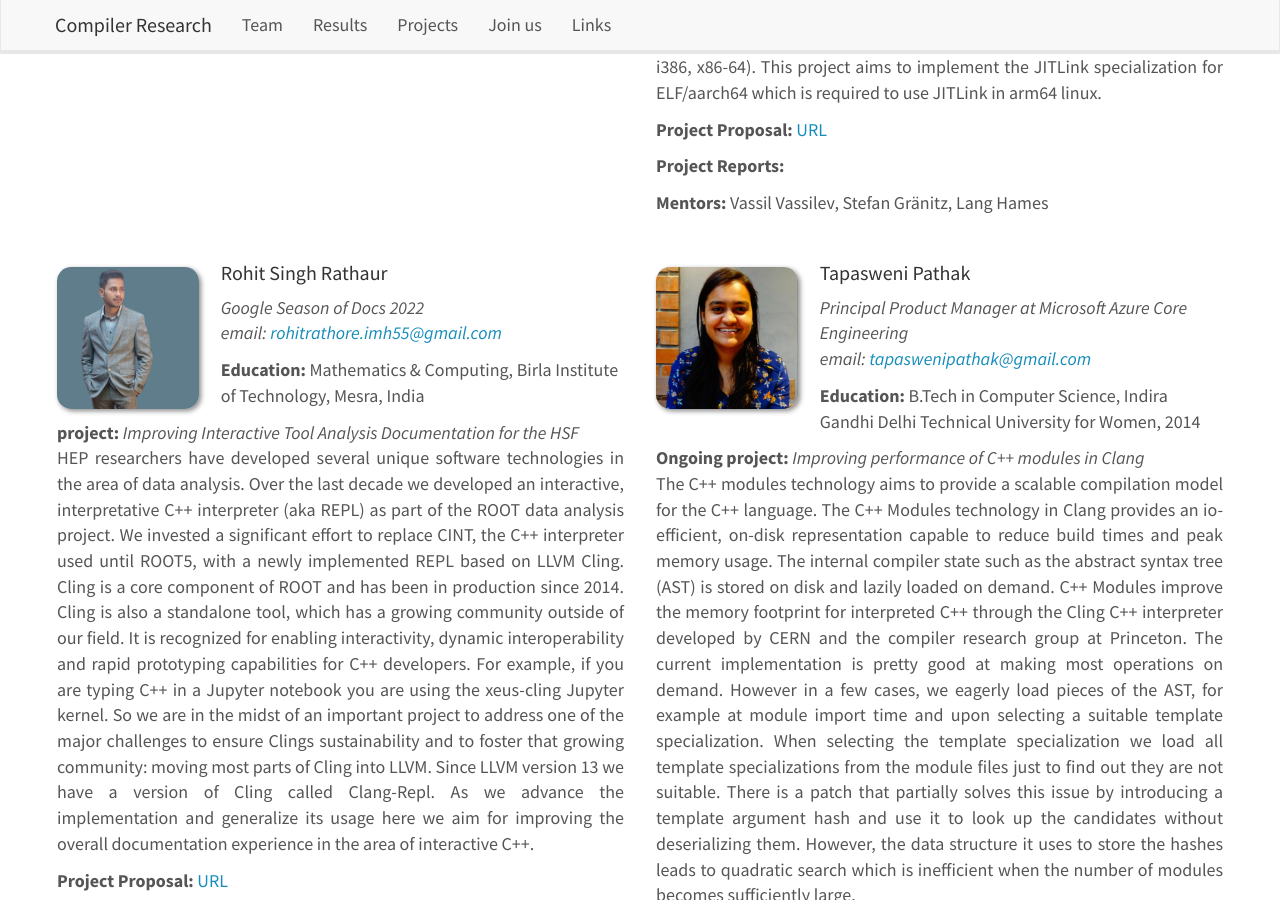
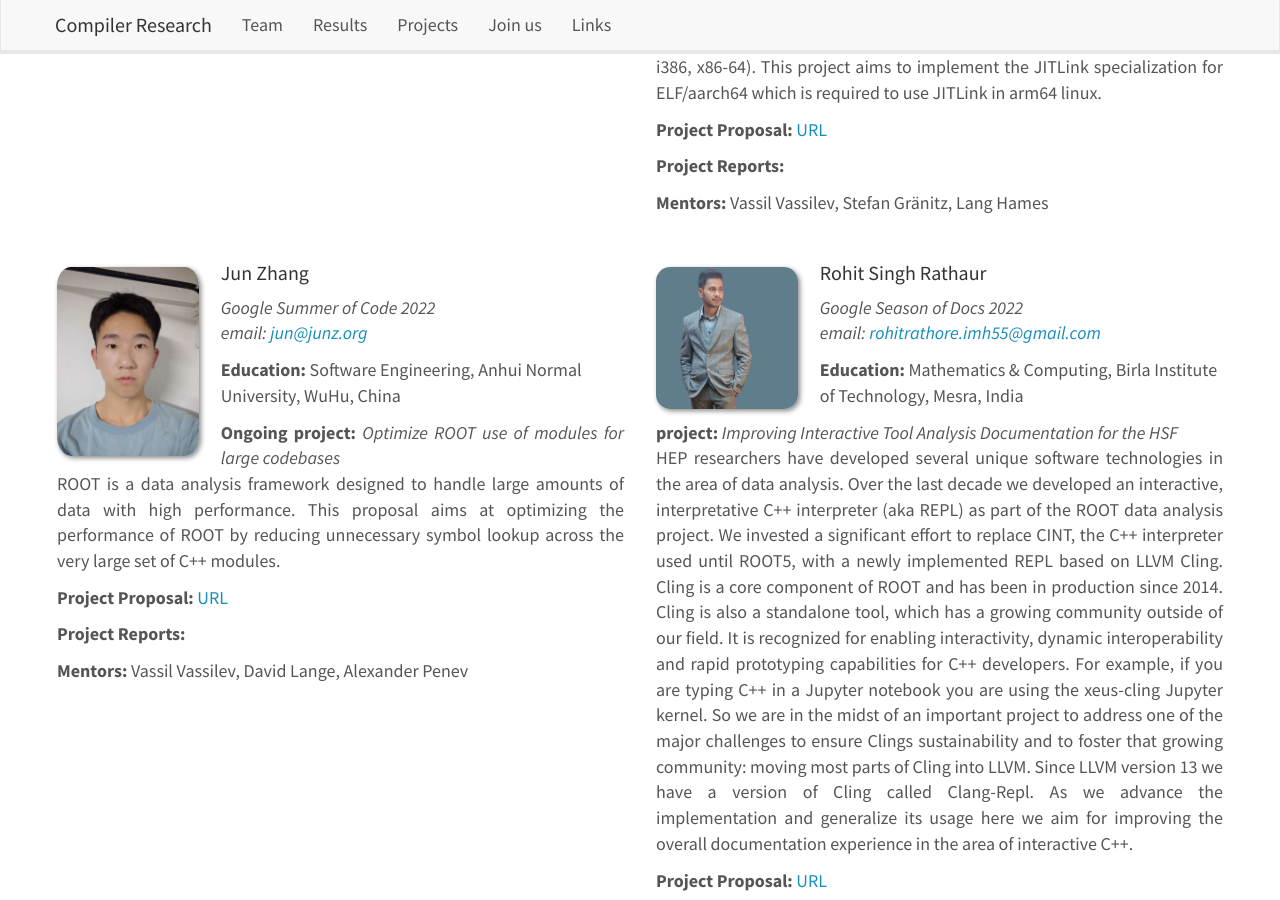
Before and after one commit to vgvassilev/clad, a Jekyll site: the page built from _pages/team.md, in a window 1280 px wide and 900 px high, scrolled down 729 px. Built offline with Jekyll 4.4.1, drawn with Linux system fonts in a browser that asks for light colours; nearby versions of some CDN libraries; a style sheet for code colours, icons or effects is not loaded; some of the changed text lies outside the part shown.

Commit message:
Fix the wrong order
Signed-off-by: Jun Zhang <jun@junz.org>

```diff
--- a/_data/contributors.yml
+++ b/_data/contributors.yml
@@ -44,8 +44,10 @@
   info: "Google Summer of Code 2022"
   email: jun@junz.org
   education: "Software Engineering, Anhui Normal University, WuHu, China"
+  active: 1
   projects:
     - title: "Optimize ROOT use of modules for large codebases"
+      status: Ongoing
       description: |
         ROOT is a data analysis framework designed to handle large amounts of
         data with high performance. This proposal aims at optimizing the
```
